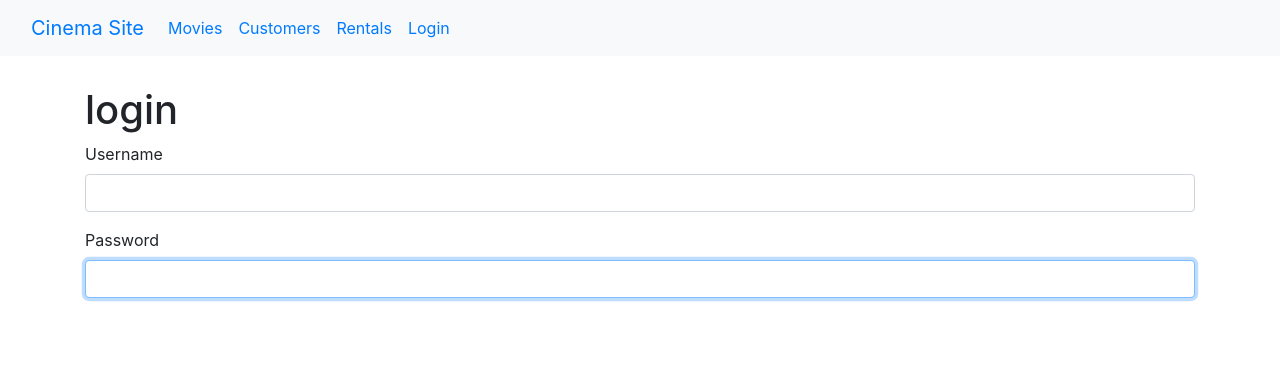
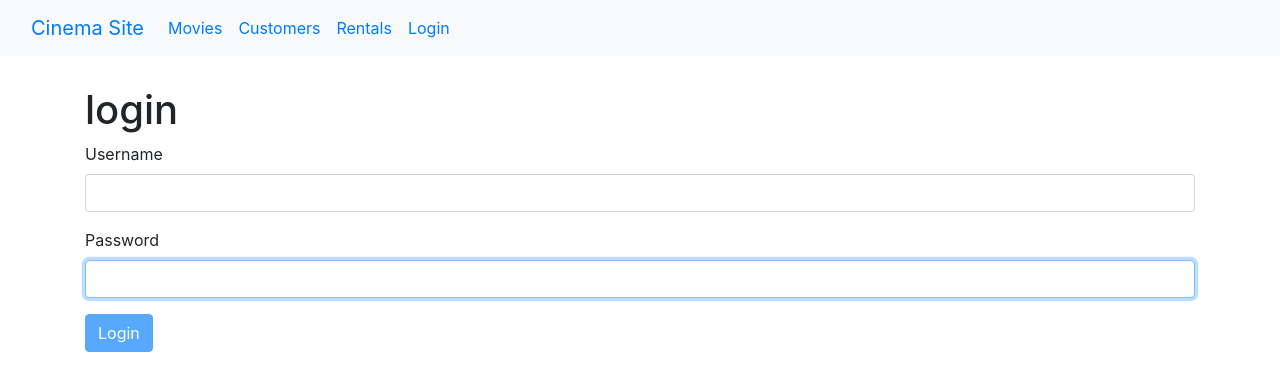
Before and after one commit to Ngeti258/Cinema-site, a React (Create React App) app: page /login in a window 1280 px wide. Shown: the top 390 px of the page. Built offline with nearby package versions, Linux system fonts and the light colour scheme.

Commit message:
Update form.jsx

```diff
--- a/src/components/common/form.jsx
+++ b/src/components/common/form.jsx
@@ -40,11 +40,12 @@ class Form extends Component {
 
     }
     renderButton(label){
-        <button
-         disabled={this.validate()}
+        return(
+        <button disabled={this.validate()}
          className="btn btn-primary">
          {label}
          </button>
+        )
 
     }
 
```
